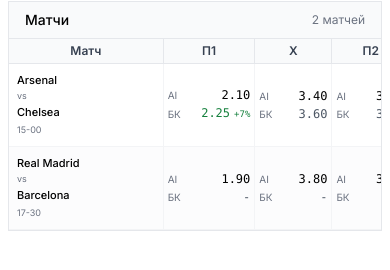
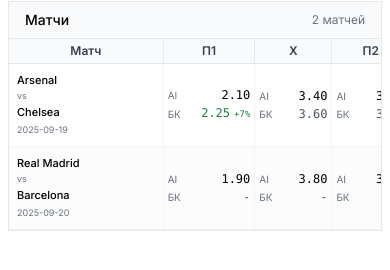
Before and after one commit to dreatrio-yaby/true-coef-site, a Next.js app: page / in a window 390 px wide. Shown: the part 570-840 px from the top of the page. Built offline with nearby package versions, Linux system fonts and the light colour scheme.

Commit message:
Refactor MatchesTable to display date instead of time on mobile for all bet types

```diff
--- a/src/components/MatchesTable.tsx
+++ b/src/components/MatchesTable.tsx
@@ -111,12 +111,12 @@ export function MatchesTable({ matches }: MatchesTableProps) {
                 {row.original.match_basic.away_team.fbref_name}
               </span>
             </div>
-            {/* Show time on mobile for all bet types */}
+            {/* Show date on mobile for all bet types */}
             <div className="text-[9px] text-gray-500 mt-0.5 md:hidden">
               {formatDateTime(
                 row.original.match_basic.date,
                 row.original.match_basic.time
-              ).split(' ')[1]}
+              ).split(' ')[0]}
             </div>
           </div>
         ),
```
